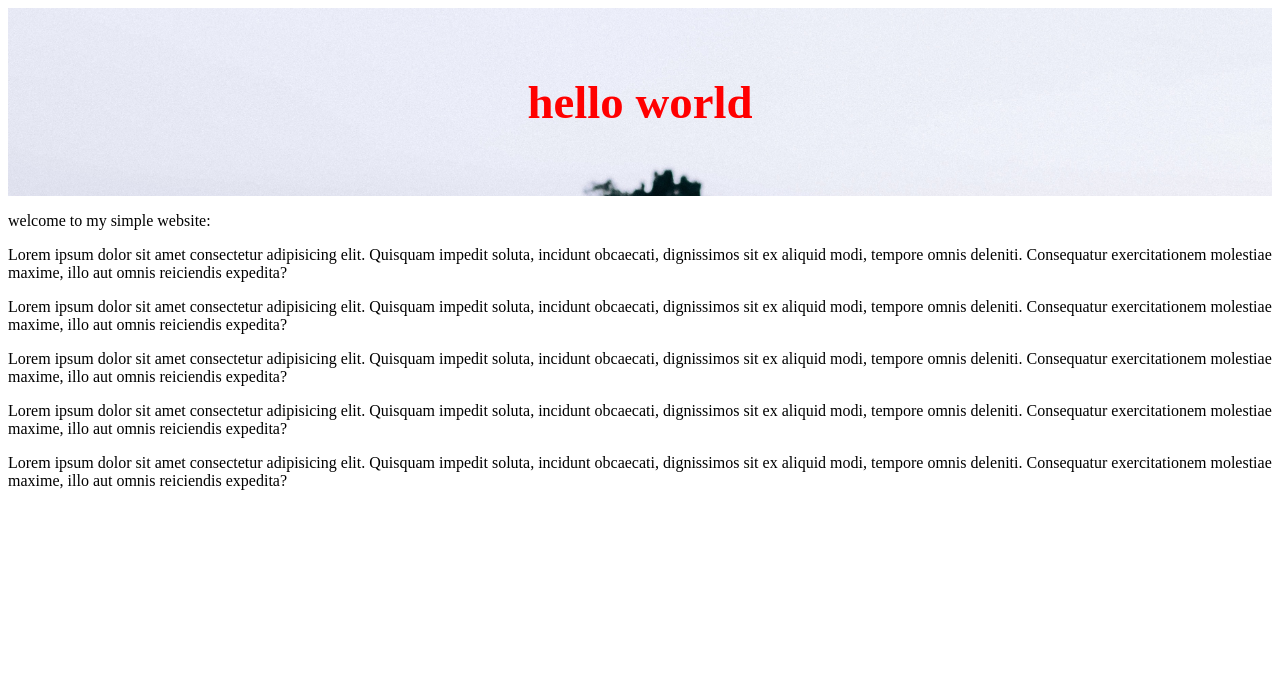
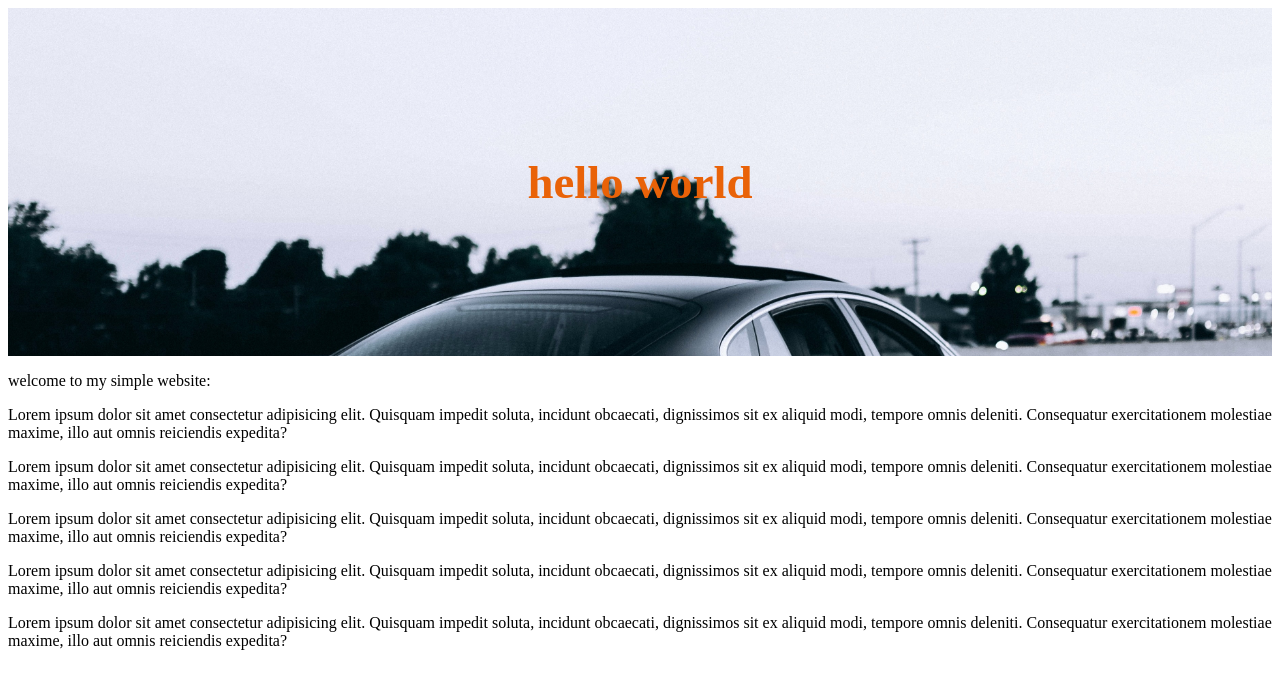
Before and after one commit to Abdullh1111/first-git-repo-cmd, a plain HTML site: page index.html in a window 1280 px wide. Drawn offline with Linux system fonts and the light colour scheme.

```diff
--- a/style/blog.css
+++ b/style/blog.css
@@ -1,10 +1,10 @@
 .header{
 
-  padding: 20px;
-  color:red;
+  padding: 100px;
+  color:rgb(233, 98, 8);
  font-size: 40px;
   font-weight: 900px;
-  text-align: center;
+  text-align:center;
   background-image: url('car.jpg');
   background-size:cover;
   background-repeat: no-repeat;
```
